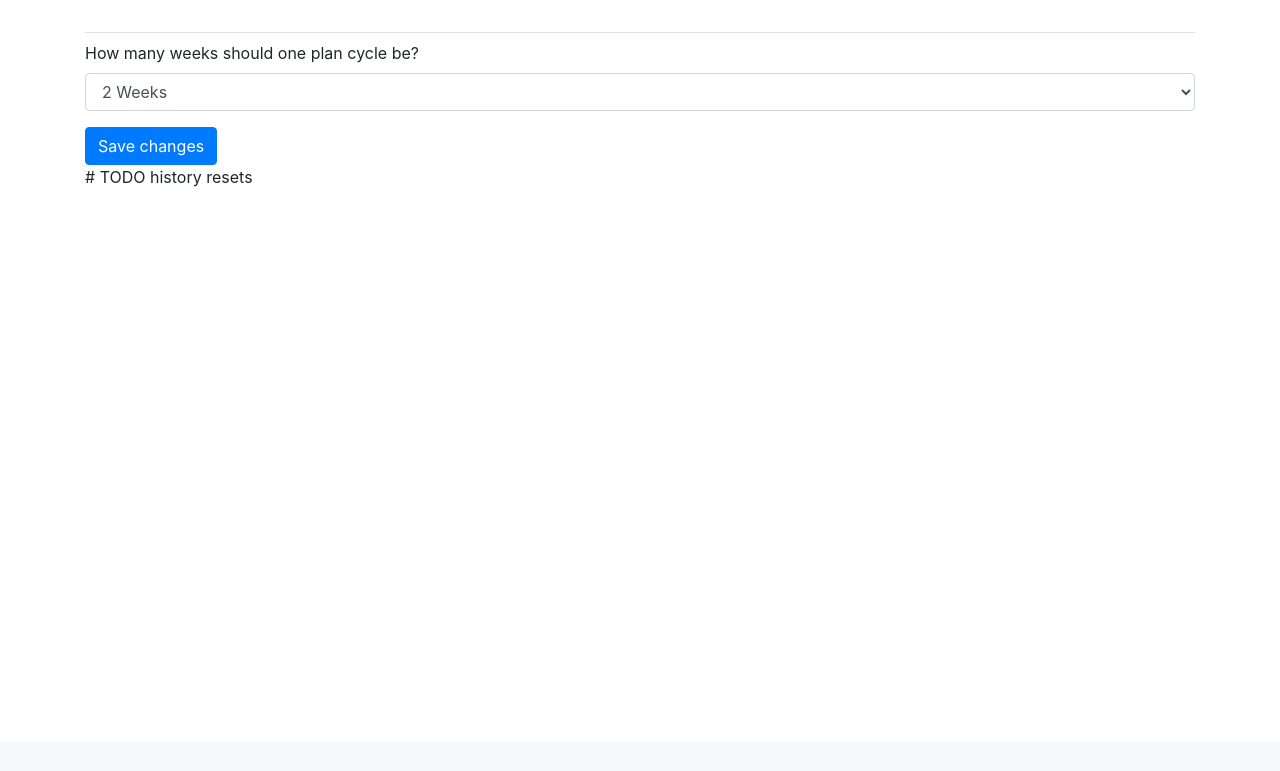
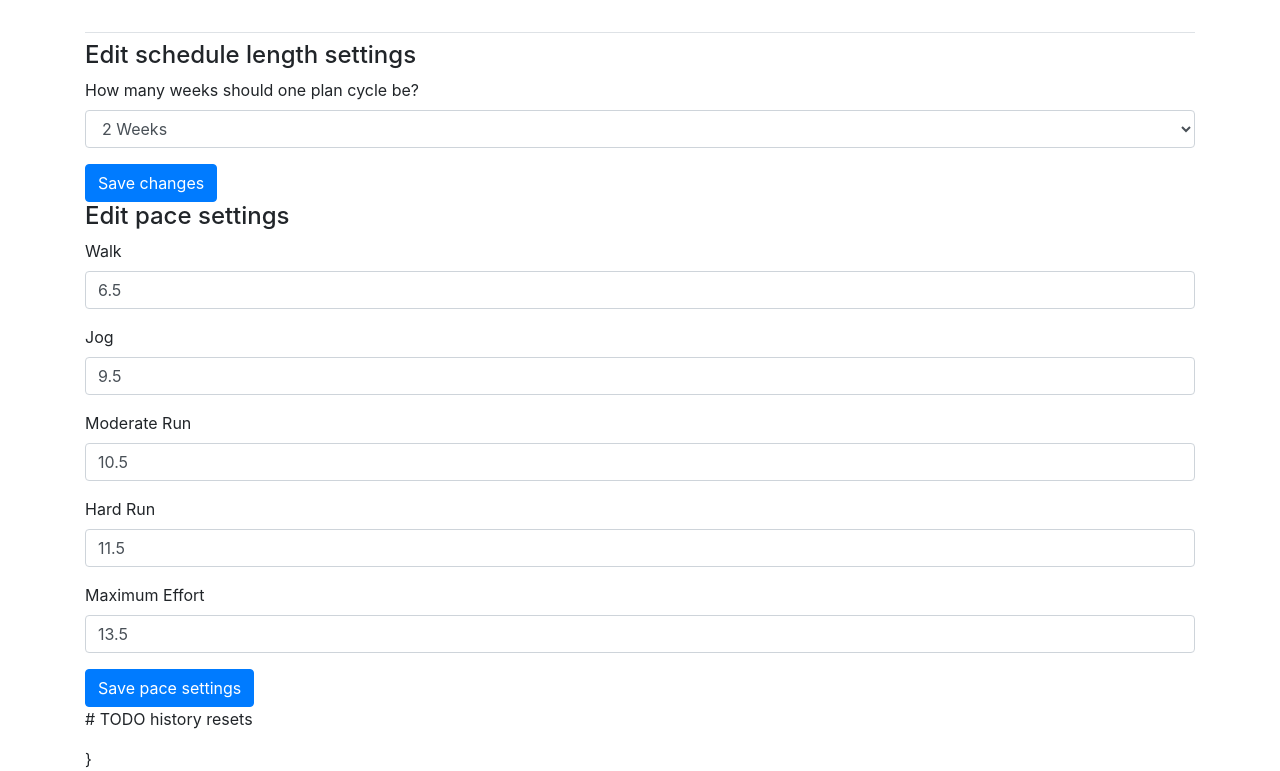
Before and after one commit to kalexf/kpv2, a Django app: page /settings/ in a window 1280 px wide. Shown: the part 58-829 px from the top of the page. Before the commit the page ends 245 px from the top, so only its background shows below. Run offline with Django 4.2, Linux system fonts and the light colour scheme; the visitor is signed in with stand-in values (Sample User, id 1); data comes from the database, SQL or seed files in the repository; some libraries are stand-ins or nearby versions.

Commit message:
added pace settings to profile and forms, views for editing them.

```diff
--- a/planner/forms.py
+++ b/planner/forms.py
@@ -2,7 +2,7 @@ from django import forms
 
 from .models import (Activity, PacedRun, Intervals, TimeTrial, CrossTrain,
 	Profile)
-from .models import DIFF_CHOICES, WEEKS_CHOICES
+from .models import DIFF_CHOICES, WEEKS_CHOICES, PACES
 
 ### FORMS ###
 
@@ -42,7 +42,26 @@ class Profile_Form(forms.ModelForm):
 
 		}
 
-
+class PaceForm(forms.ModelForm):
+	"""
+	For for selecing estimated pace values.
+	"""
+	class Meta:
+		model = Profile
+		fields = [
+			'pace_0',
+			'pace_1',
+			'pace_2',
+			'pace_3',
+			'pace_4',
+			]
+		labels = {
+			'pace_0':PACES[0],
+			'pace_1':PACES[1],
+			'pace_2':PACES[2],
+			'pace_3':PACES[3],
+			'pace_4':PACES[4],
+		}
 # ADD FORMS -Forms for creating new Activity instances
 # - fields vary depending on activity type
 
--- a/planner/models.py
+++ b/planner/models.py
@@ -82,6 +82,12 @@ class Profile(models.Model):
 		default=2,
 		choices=WEEKS_CHOICES,
 		)
+	# User-editable pace values for estimating distance on timed activities.
+	pace_0 = models.DecimalField(decimal_places=2,max_digits=4,default=6.5)
+	pace_1 = models.DecimalField(decimal_places=2,max_digits=4,default=9.5)
+	pace_2 = models.DecimalField(decimal_places=2,max_digits=4,default=10.5)
+	pace_3 = models.DecimalField(decimal_places=2,max_digits=4,default=11.5)
+	pace_4 = models.DecimalField(decimal_places=2,max_digits=4,default=13.5)
 
 
 
--- a/planner/templates/planner/profilesettings.html
+++ b/planner/templates/planner/profilesettings.html
@@ -5,12 +5,25 @@
 {% block content %}
 <!--Form page for editing personal settings, schedule settings -->
 {% if form %}
+<h4>Edit schedule length settings</h4>
 <form class="form" action="{% url 'planner:settings' %}" method="post">
   {% csrf_token %}
   {% bootstrap_form form %}
  <button name="submit" class="btn btn-primary">Save changes</button>
 </form>
 {% endif %}
+{% if paces_form %}
+  <h4>Edit pace settings</h4>
+  <form class="form" action="{% url 'planner:savepacesettings' %}" method="post">
+  {% csrf_token %}
+  {% bootstrap_form paces_form %}
+  <button name="submit" class="btn btn-primary">Save pace settings</button>
+  </form>
+
+
+
+{% endif %}
  <p># TODO history resets</p>
+}
 
 {% endblock content %}
--- a/planner/urls.py
+++ b/planner/urls.py
@@ -19,7 +19,10 @@ urlpatterns = [
 	# Submit details of rest day
 	path('submit/<str:date_iso>/',views.restdate,name='restdate'),
 	path('generate/',views.generate_plan,name='generate'),
+	# Save changes to general settings.
 	path('settings/',views.settings,name='settings'),
+	# Save changes to pace settings.
+	path('savepace/', views.savepacesettings,name='savepacesettings'),
 	path('history/',views.view_history,name='history'),
 	path('mileage/', views.mileage,name='mileage'),
 	]
--- a/planner/views.py
+++ b/planner/views.py
@@ -7,8 +7,9 @@ from decimal import Decimal
 
 from .models import (Activity, PacedRun, Intervals, TimeTrial, CrossTrain,
 	Profile, CompletedAct)
-from .forms import (PR_Form, Int_Form, TT_Form, CT_Form, PR_Goal_Form,
-	Int_Goal_Form, SubmissionForm, TT_SubForm, Profile_Form, PlanForm )
+from .forms import (PR_Form, Int_Form, TT_Form, CT_Form,
+	PR_Goal_Form, Int_Goal_Form, SubmissionForm, TT_SubForm,
+	Profile_Form, PaceForm, PlanForm )
 
 
 # List of all activity models.
@@ -177,14 +178,16 @@ def settings(request):
 
 	if request.method != 'POST':
 		form = Profile_Form(instance=profile)
-		context = {'form':form}
+		paces_form = PaceForm(instance=profile)
+		context = {'form':form,'paces_form':paces_form}
 		return render(request,'planner/profilesettings.html',context)
 
 	else:
 		# POST request, submitted form
 		# Save new values
 		form = Profile_Form(instance=profile,data=request.POST)
-		form.save()
+		if form.is_valid():
+			form.save()
 		# Check if user has changed plan length setting, if it has been
 		# changed clear plan.
 		if form['plan_length'] != profile.plan_length:
@@ -195,6 +198,18 @@ def settings(request):
 
 		return redirect('planner:home')
 
+@login_required
+def savepacesettings(request):
+	"""
+	Saves submitted pace settings form.
+	"""
+	if request.method == 'POST':
+		profile = get_profile(request.user)
+		pace_form = PaceForm(instance=profile,data=request.POST)
+		if pace_form.is_valid():
+			pace_form.save()
+
+	return redirect('planner:home')
 
 @login_required
 def submit(request,act_id,date_iso):
```
Also changed, not shown: planner/migrations/0041_profile_pace_0_profile_pace_1_profile_pace_2_and_more.py (added).
